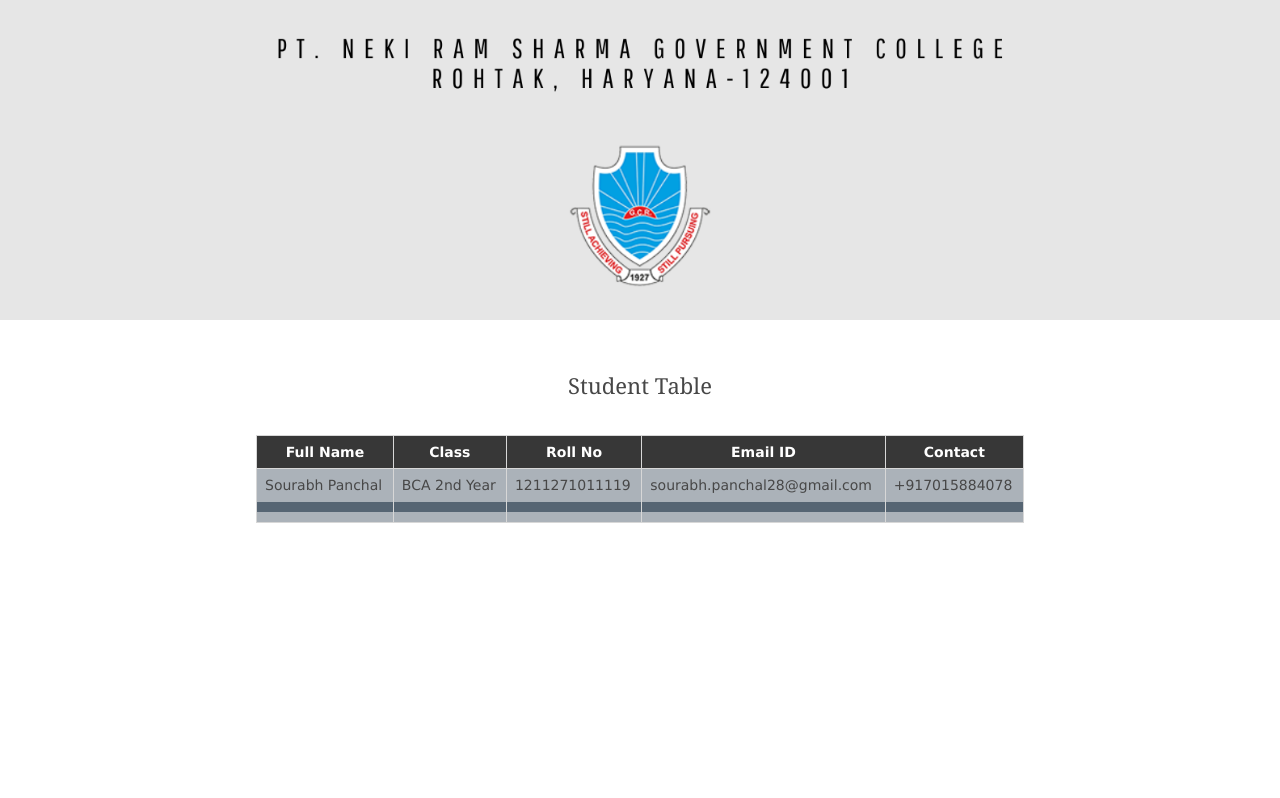
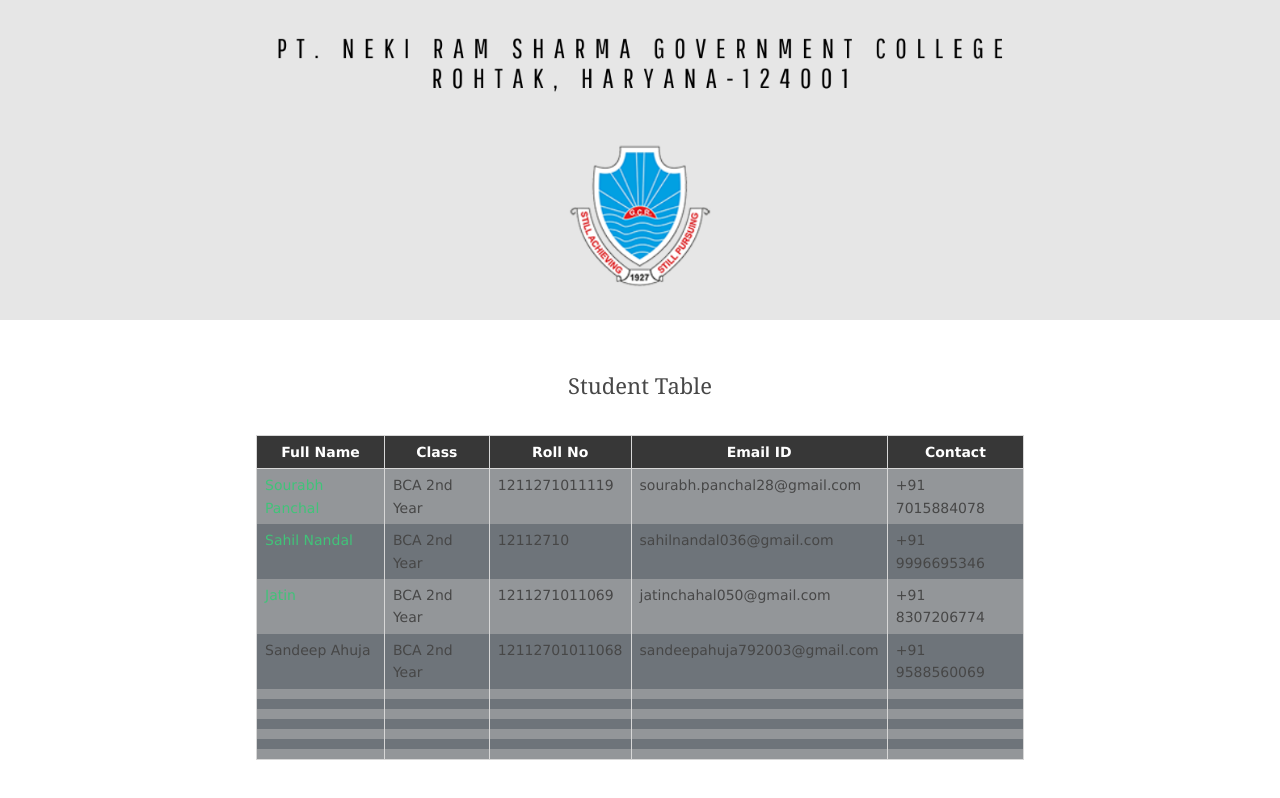
Before and after one commit to Jatinchahal2003/Jatinchahal2003.github.io, a plain HTML site: page index.html in a window 1280 px wide. Drawn offline with Linux system fonts and the light colour scheme.

Commit message:
adding data

```diff
--- a/index.html
+++ b/index.html
@@ -29,10 +29,10 @@
                 <h1>Student Table</h1>
 		<style>
 			tr:nth-child(even) {
-  			background-color: #ABB2B9 ;
+  			background-color: #939699 ;
 			}
 			tr:nth-child(odd) {
-  			background-color: #566573  ;
+  			background-color: #6e747a  ;
 			}
 		</style>
 		<table style="width:60%">
@@ -44,11 +44,67 @@
             <th>Contact</th>
 		  </tr>
           <tr>
-			<td>Sourabh Panchal</td>
+			<td><a href="">Sourabh Panchal</a></td>
 			<td>BCA 2nd Year</td>
 			<td>1211271011119</td>
             <td>sourabh.panchal28@gmail.com</td>
-            <td>+917015884078</td>
+            <td>+91 7015884078</td>
+		  </tr>
+		  <tr>
+			<td><a href="">Sahil Nandal</a></td>
+			<td>BCA 2nd Year</td>
+			<td>12112710</td>
+            <td>sahilnandal036@gmail.com</td>
+            <td>+91 9996695346</td>
+		  </tr>
+		  <tr>
+			<td><a href="">Jatin</a></td>
+			<td>BCA 2nd Year</td>
+			<td>1211271011069</td>
+            <td>jatinchahal050@gmail.com</td>
+            <td>+91 8307206774</td>
+		  </tr>
+		  <tr>
+			<td>Sandeep Ahuja</td>
+			<td>BCA 2nd Year</td>
+			<td>12112701011068</td>
+            <td>sandeepahuja792003@gmail.com</td>
+            <td>+91 9588560069</td>
+		  </tr>
+		  <tr>
+			<td></td>
+			<td></td>
+			<td></td>
+            <td></td>
+            <td></td>
+		  </tr>
+		  <tr>
+			<td></td>
+			<td></td>
+			<td></td>
+            <td></td>
+            <td></td>
+		  </tr>
+		  <tr>
+			<td></td>
+			<td></td>
+			<td></td>
+            <td></td>
+            <td></td>
+		  </tr>
+		  <tr>
+			<td></td>
+			<td></td>
+			<td></td>
+            <td></td>
+            <td></td>
+		  </tr>
+		  <tr>
+			<td></td>
+			<td></td>
+			<td></td>
+            <td></td>
+            <td></td>
 		  </tr>
 		  <tr>
 			<td></td>
--- a/layout/styles/layout.css
+++ b/layout/styles/layout.css
@@ -373,7 +373,7 @@ input:focus, textarea:focus, *:required:focus{border-color:#41C379;}
 #footer input, #footer button{border-color:transparent;}
 #footer input{color:#474747; background-color:#FFFFFF;}
 #footer input:focus{border-color:#41C379;}
-#footer button{color:#FFFFFF; background-color:#41C379;}
+#footer button{color:#FFFFFF; background-color:#96c341;}
 #footer button:hover{color:inherit; background-color:transparent; border-color:inherit;}
 
 
```
